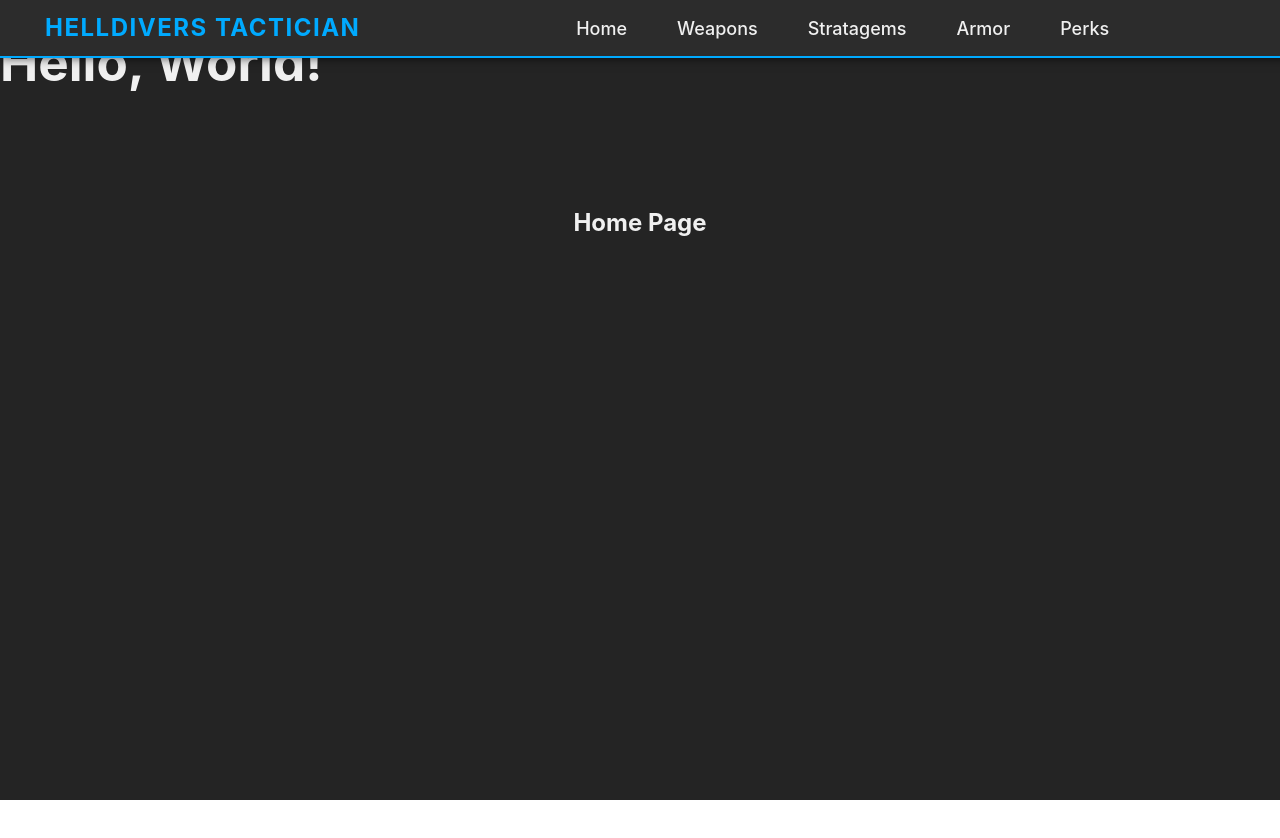
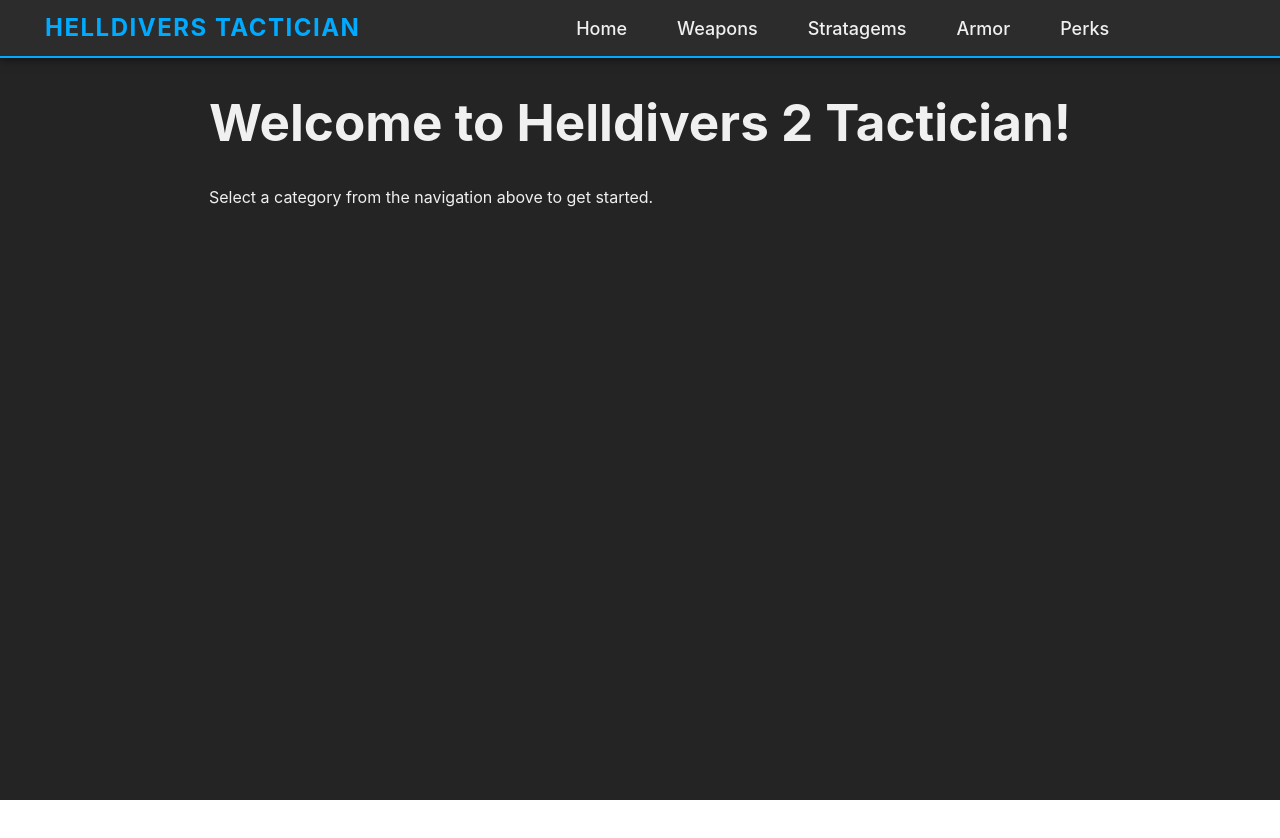
Before and after one commit to abarkera4/helldivers-tactician, a React (Vite) app: page / in a window 1280 px wide. Shown: the top 838 px of the page. After the commit the page ends 800 px from the top, so only its background shows below. Built offline with nearby package versions, Linux system fonts and the light colour scheme.

Commit message:
Update Home Page

```diff
--- a/src/App.jsx
+++ b/src/App.jsx
@@ -9,17 +9,14 @@
 import PerksPage from "./pages/PerksPage";
 import Navbar from "./components/Navbar";
 import "./App.css"; // Global styles
-import { Http2ServerRequest } from "http2";
 
 function App() {
   return (
-    <div>
-      <h1>Hello, World!</h1>
     <Router>
       <Navbar />
       <main>
         <Routes>
-            <Route path="/" element={<h2>Home Page</h2>} />
+          <Route path="/" element={<HomePage />} />
           <Route path="/weapons" element={<WeaponsPage />} />
           <Route path="/weapon/:id" element={<WeaponDetail />} />
           <Route path="/stratagems" element={<StratagemsPage />} />
@@ -29,7 +26,6 @@
         </Routes>
       </main>
     </Router>
-    </div>
   );
 }
 
```
Lines whose indentation alone changed are shown as unchanged.
